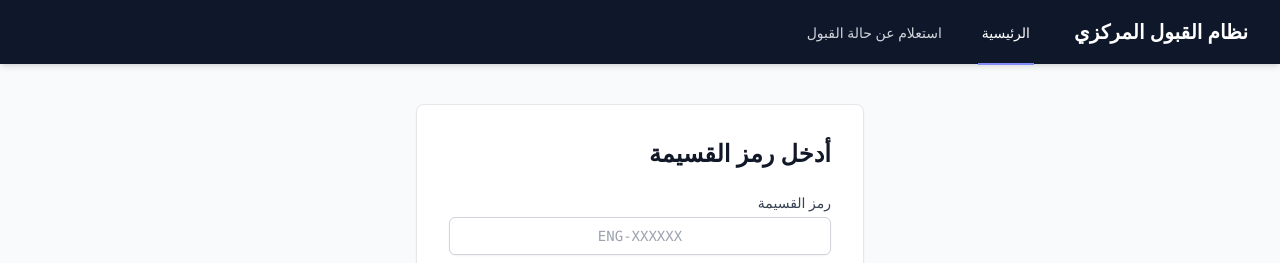
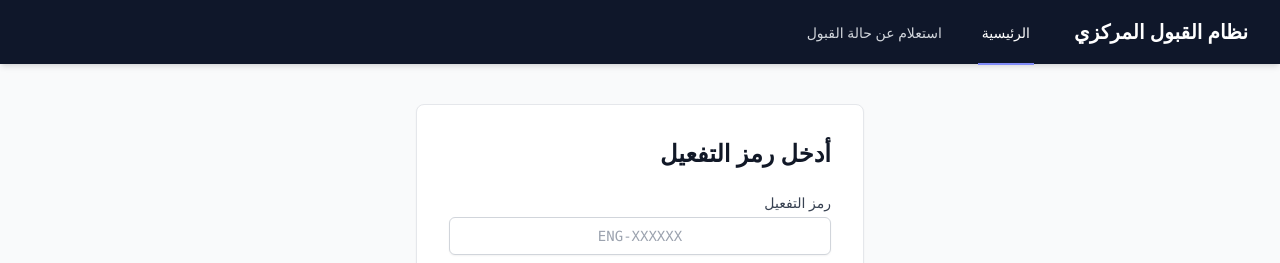
Before and after one commit to MarwanIsmaeel/admission-system, a Vue app in the folder frontend/: page / in a window 1280 px wide. Shown: the top 263 px of the page. Built offline with nearby package versions, Linux system fonts and the light colour scheme.

Commit message:
correct some words spelling in arabic

```diff
--- a/frontend/src/views/Application.vue
+++ b/frontend/src/views/Application.vue
@@ -98,7 +98,7 @@
               <input v-model="form.email_address" type="email" required class="mt-1 block w-full border rounded-md p-2 shadow-sm">
             </div>
             <div>
-              <label class="block text-sm font-medium text-gray-700">رقم الامتحان <span class="text-red-500">*</span></label>
+              <label class="block text-sm font-medium text-gray-700"> الرقم الامتحاني <span class="text-red-500">*</span></label>
               <input v-model="form.examination_id" type="text" required class="mt-1 block w-full border rounded-md p-2 shadow-sm font-mono">
             </div>
             <div class="grid grid-cols-2 gap-4">
--- a/frontend/src/views/Home.vue
+++ b/frontend/src/views/Home.vue
@@ -1,9 +1,9 @@
 <template>
   <div class="max-w-md mx-auto bg-white p-8 border border-gray-200 rounded-lg shadow-sm">
-    <h2 class="text-2xl font-bold text-gray-900 mb-6 text-right">أدخل رمز القسيمة</h2>
+    <h2 class="text-2xl font-bold text-gray-900 mb-6 text-right">أدخل رمز التفعيل</h2>
     <form @submit.prevent="verifyVoucher">
       <div class="mb-4">
-        <label for="code" class="block text-sm font-medium text-gray-700 text-right">رمز القسيمة</label>
+        <label for="code" class="block text-sm font-medium text-gray-700 text-right">رمز التفعيل</label>
         <input
           v-model="code"
           type="text"
@@ -48,7 +48,7 @@ const verifyVoucher = async () => {
     router.push('/apply');
   } catch (err) {
     if (err.response?.status === 404) {
-        error.value = 'رمز القسيمة غير صحيح';
+        error.value = 'رمز التفعيل غير صحيح';
     } else if (err.response?.data?.error) {
         // Handle specific "already used" message
         error.value = err.response.data.error === 'This voucher is already used' ? 'هذا الرمز مستخدم بالفعل' : 'حدث خطأ ما';
--- a/frontend/src/views/Status.vue
+++ b/frontend/src/views/Status.vue
@@ -3,7 +3,7 @@
     <h1 class="text-3xl font-bold mb-6 text-center text-gray-900">استعلام عن حالة القبول</h1>
     <div class="bg-white p-8 rounded-lg shadow-sm border border-gray-200">
       <div class="mb-4">
-        <label class="block text-sm font-medium text-gray-700 mb-1">أدخل رمز القسيمة</label>
+        <label class="block text-sm font-medium text-gray-700 mb-1">أدخل رمز </label>
         <input
           v-model="code"
           type="text"
```
